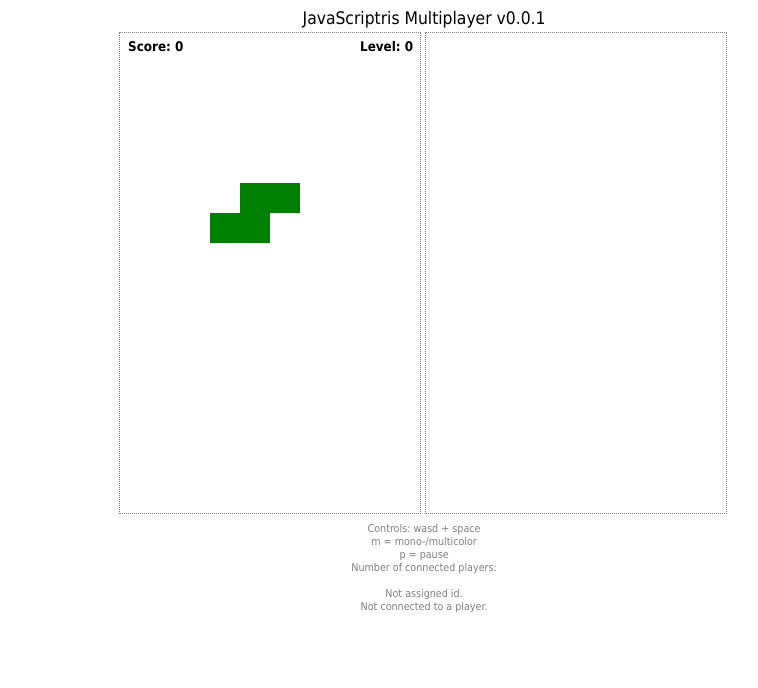
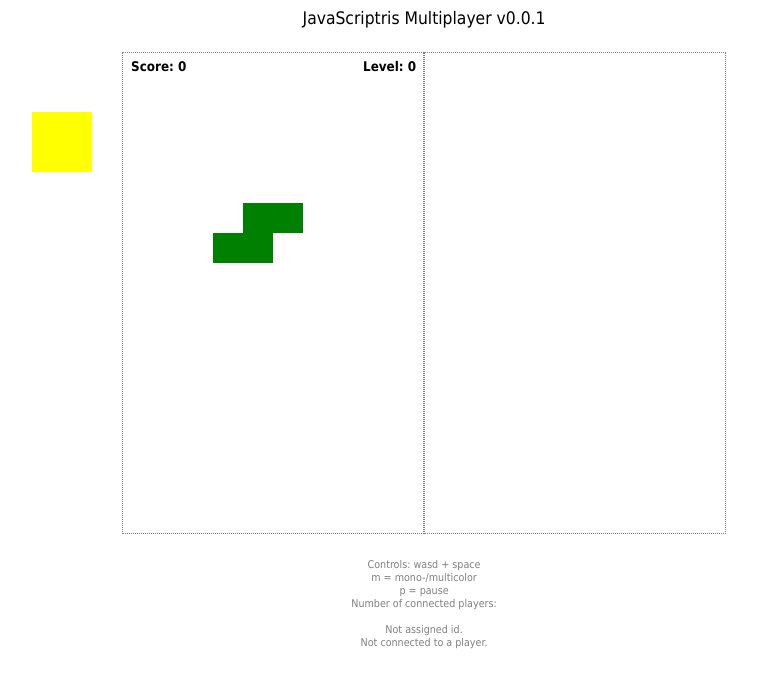
Before and after one commit to hagward/JavaScriptris, a website: page game.html in a window 1280 px wide. Shown: the whole page, without its empty margins (216-974 px from the left). Drawn offline with nearby package versions, Linux system fonts and the light colour scheme; no server answers.

Commit message:
A wild tetromino appears!
- Added a 'main' and a 'next' canvas for both players and adjusted the
appearance.
- Added functionality for a client to send information about its
tetrominos on 'newTetromino()'.
- Started to multiplayerize the code in tetris.js.

```diff
--- a/game.html
+++ b/game.html
@@ -3,35 +3,6 @@
     <head>
         <meta charset="UTF-8">
         <title>JavaScriptris</title>
-
-		<script src="/socket.io/socket.io.js"></script>
-
-		<script type="text/javascript">
-			// Create socket.io connection.
-			var socket = io.connect('/');
-			var userid = "";
-
-			socket.on('onconnected', function(data) {
-		  		document.getElementById("playerID").innerHTML = "My ID: <b>" + data.id + "</b>";
-		  	});
-
-		  	socket.on('playerCountMessage', function(data){
-    			document.getElementById("playerCount").innerHTML = "Number of connected players: " + data.clients;
-  			});
-
-  			socket.on('foundPlayer', function (data) {
-  				document.getElementById("connectedToPlayer").innerHTML = "Connected to player " + data.id;
-  				userid = data.id;
-  			});
-
-
-  			socket.on('playerDisconnect', function (data) {
-  				document.getElementById("connectedToPlayer").innerHTML = "Not connected to a player.";
-
-  				socket.emit("searchingForPlayer", {id: userid});
-  			});
-		</script>
-
         <link rel="shortcut icon" href="./favicon.ico">
         <style>
             #header {
@@ -46,13 +17,18 @@
                 margin-top: 4px;
             }
             #content {
-				width: 610px;
+                width: 844px;
                 margin: 0 auto;
-				display: block;
+                padding: 20px;
             }
             .canvas_main {
+            	float: left;
                 border: 1px dotted grey;
                 width: 300px;
+            }
+            .canvas_next {
+            	float: left;
+            	width: 120px;
             }
         </style>
     </head>
@@ -60,14 +36,14 @@
         <div id="header">JavaScriptris Multiplayer v0.0.1</div>
 
         <div id="content">
-			<canvas id="maincanvas" class="canvas_main" width="300" height="480">
+        	<canvas id="nexttetrocanvas_p1" class="canvas_next" width="120" height="180"></canvas>
+            <canvas id="maincanvas_p1" class="canvas_main" width="300" height="480">
                 Your browser does not support canvas!
             </canvas>
-			<canvas id="nexttetrocanvas" width="90" height="180" style="display: none"></canvas>
-
-			<canvas id="b" class="canvas_main" width="300" height="480"></canvas>
+            <canvas id="maincanvas_p2" class="canvas_main" width="300" height="480"></canvas>
+            <canvas id="nexttetrocanvas_p2" class="canvas_next" width="120" height="180"></canvas>
+            <div style="clear: both"></div>
         </div>
-
 
         <div id="footer">
             Controls: wasd + space<br>
@@ -77,6 +53,9 @@
             <div id="playerID">Not assigned id.</div>
             <div id="connectedToPlayer">Not connected to a player.</div>
         </div>
-		<script type="text/javascript" src="tetris.js"></script>
+
+        <script src="/socket.io/socket.io.js"></script>
+        <script src="tetris.js"></script>
+        <script src="client.js"></script>
     </body>
 </html>
--- a/tetris.js
+++ b/tetris.js
@@ -18,21 +18,42 @@
  * Enjoy this fun little project!
  */
 
- // todo: make block size relative to the canvas size
- // todo: wall kicks
+ // TODO: make (most of) the game variables arrays, indexable for P1 and P2.
+
+ // Create socket.io connection.
+var socket = io.connect('/');
+var userid = '';
 
 var updateInterval = 1000;
 
-// Constants for x and y indices in the block lists.
+var multiplayer = false;
+
+// Constants for x and y indices in the block lists, and for players.
 var X = 0;
 var Y = 1;
+var P1 = 0;
+var P2 = 1;
 
+Tetromino = {
+    I : 0,
+    O : 1,
+    T : 2,
+    J : 3,
+    L : 4,
+    S : 5,
+    Z : 6
+}
+
+var maxLevel = 99;
 var level = 0;
-var maxLevel = 99;
 var score = 0;
 var rowScores = [40, 100, 300, 1200];
 
 var monochrome = false;
+
+// Determines whether to show the moving tetromino or not.
+var running = true;
+var paused = false;
 
 // Contains all 19 fixed tetrominoes. The first element in all lists is the
 // pivot element that the other blocks rotate around.
@@ -48,43 +69,43 @@ var tetros = [
     [[[0,0],[0,-1],[1,0],[1,1]], [[0,0],[0,1],[-1,1],[1,0]]], // S
     [[[0,0],[0,1],[1,0],[1,-1]], [[0,0],[-1,0],[0,1],[1,1]]] // Z
 ]
-
-// Determines whether to show the moving tetromino or not.
-var running = true;
-var paused = false;
-
-Tetromino = {
-	I : 0,
-	O : 1,
-	T : 2,
-	J : 3,
-	L : 4,
-	S : 5,
-	Z : 6
-}
-
 var colors = ['cyan', 'yellow', 'purple', 'blue', 'orange', 'green', 'red'];
 
-var c1 = document.getElementById('maincanvas');
-var c2 = document.getElementById('nexttetrocanvas');
-var ctx1 = c1.getContext('2d');
-var ctx2 = c2.getContext('2d');
+var mainCanvas = [
+    document.getElementById('maincanvas_p1'),
+    document.getElementById('maincanvas_p2')
+];
+var nextCanvas = [
+    document.getElementById('nexttetrocanvas_p1'),
+    document.getElementById('nexttetrocanvas_p2')
+];
+var mainContext = [
+    mainCanvas[P1].getContext('2d'),
+    mainCanvas[P2].getContext('2d')
+];
+var nextContext = [
+    nextCanvas[P1].getContext('2d'),
+    nextCanvas[P2].getContext('2d')
+];
 
 // Block size.
-var bsize = c1.width / 10;
+var bsize = mainCanvas[P1].width / 10;
 
 // Dimensions of the canvas in #blocks.
-var width = c1.width / bsize;
-var height = c1.height / bsize;
+var width = mainCanvas[P1].width / bsize;
+var height = mainCanvas[P1].height / bsize;
 
 // Initialize a two-dimensional array representing the board. A cell either has
 // the value -1 (uninitialized) or an index from the array 'colors',
 // representing a block of a certain color at that position.
-var blocks = [];
+var blocks = [], blocksP2 = [];
 for (var i = 0; i < height; i++) {
     blocks.push([]);
-	for (var j = 0; j < width; j++)
+    blocksP2.push([]);
+    for (var j = 0; j < width; j++) {
         blocks[i].push(-1);
+        blocksP2[i].push(-1);
+    }
 }
 
 // A value between 0-7 (see Tetromino enum).
@@ -103,9 +124,13 @@ function newGame() {
     running = true;
     paused = false;
 
-	for (var i = 0; i < height; i++)
-		for (var j = 0; j < width; j++)
+    // Clear the block arrays.
+    for (var i = 0; i < height; i++) {
+        for (var j = 0; j < width; j++) {
             blocks[i][j] = -1;
+            blocksP2[i][j] = -1;
+        }
+    }
 
     nextTet = Math.floor(Math.random() * 7);
     newTetromino();
@@ -134,12 +159,12 @@ function newTetromino() {
     y *= -1;
 
     // Game over if the newly spawned tetromino starts on any old ones.
-	for (var i = 0; i < 4; i++) {
-		if (blocks[y+tetros[curTet][r][i][Y]][x+tetros[curTet][r][i][X]] > -1) {
+    if (checkStartsWithCollision(blocks)) {
         gameOver();
         return;
     }
-	}
+
+    socket.emit('newTetromino');
 }
 
 function moveLeft() {
@@ -209,12 +234,10 @@ function checkRowsCompleted() {
         // Home-crafted formula for levelling up...
         var newLevel = Math.floor(score/(200*(level+1)));
         if (newLevel > level) {
-			// console.log('new level: ' + level + ' -> ' + newLevel);
             level = (newLevel < maxLevel) ? newLevel : maxLevel;
 
             var newInterval = updateInterval - 30 * level;
             if (newInterval > 0) {
-				// console.log('new update interval: ' + updateInterval + ' -> ' + newInterval);
                 updateInterval = newInterval;
                 clearInterval(gameLoop);
                 gameLoop = setInterval(run, updateInterval);
@@ -224,7 +247,6 @@ function checkRowsCompleted() {
 }
 
 function gameOver() {
-	// console.log('game over');
     clearInterval(gameLoop);
     running = false;
 }
@@ -246,6 +268,14 @@ function togglePaused() {
     paused = !paused;
 }
 
+// Checks if the newly spawned tetromino collides with previous ones.
+function checkStartsWithCollision(b) {
+    for (var i = 0; i < 4; i++)
+        if (b[y+tetros[curTet][r][i][Y]][x+tetros[curTet][r][i][X]] > -1)
+            return true;
+    return false;
+}
+
 // This function handles all the game logic. It updates the tetromino's
 // position and checks for collisions.
 function update() {
@@ -253,7 +283,6 @@ function update() {
     for (var i = 0; i < 4; i++) {
         if (y + tetros[curTet][r][i][Y] >= height - 1 ||
                 blocks[y+tetros[curTet][r][i][Y]+1][x+tetros[curTet][r][i][X]] > -1) {
-			// console.log('tetromino has landed!');
             lockCurrent();
             checkRowsCompleted();
             newTetromino();
@@ -264,55 +293,61 @@ function update() {
     return false;
 }
 
+function clearCanvases() {
+	mainCanvas[P1].width = mainCanvas[P1].width;
+	mainCanvas[P2].width = mainCanvas[P2].width;
+	nextCanvas[P1].width = nextCanvas[P1].width;
+	nextCanvas[P2].width = nextCanvas[P2].width;
+}
+
 function draw() {
-	c1.width = c1.width; // clear canvas
-	c2.width = c2.width;
+	clearCanvases();
 
-	if (monochrome) ctx1.fillStyle = 'black';
+	mainContext[P1].fillStyle = 'black';
 
     // Draw the locked tetrominos.
     for (var i = 0; i < height; i++)
         for (var j = 0; j < width; j++)
             if (blocks[i][j] > -1) {
-				if (!monochrome) ctx1.fillStyle = colors[blocks[i][j]];
-				ctx1.fillRect(j*bsize, i*bsize, bsize, bsize);
+                if (!monochrome) mainContext[P1].fillStyle = colors[blocks[i][j]];
+                mainContext[P1].fillRect(j*bsize, i*bsize, bsize, bsize);
             }
 
     if (running) {
-		if (!monochrome) ctx1.fillStyle = colors[curTet];
-		if (!monochrome) ctx2.fillStyle = colors[nextTet];
+        if (!monochrome) mainContext[P1].fillStyle = colors[curTet];
+        if (!monochrome) nextContext[P1].fillStyle = colors[nextTet];
         for (var i = 0; i < 4; i++) {
             // Draw the current moving tetromino.
-			ctx1.fillRect((x+tetros[curTet][r][i][X])*bsize,
+            mainContext[P1].fillRect((x+tetros[curTet][r][i][X])*bsize,
                     (y+tetros[curTet][r][i][Y])*bsize,
                     bsize, bsize);
             // Draw the next tetromino.
-			ctx2.fillRect(bsize + tetros[nextTet][0][i][X]*bsize,
+            nextContext[P1].fillRect(bsize + tetros[nextTet][0][i][X]*bsize,
                     3*bsize + tetros[nextTet][0][i][Y]*bsize,
                     bsize, bsize);
         }
     } else {
         // Game over.
-		ctx1.fillStyle = (monochrome) ? "rgba(0, 0, 0, 0.3)" : "rgba(255, 0, 0, 0.3)";
-		ctx1.fillRect(0, 0, c1.width, c1.height);
-		ctx1.fillStyle = "white";
-		ctx1.font = "bold 30pt Tahoma";
-		ctx1.fillText("GAME OVER", 30, 240);
+        mainContext[P1].fillStyle = (monochrome) ? "rgba(0, 0, 0, 0.3)" : "rgba(255, 0, 0, 0.3)";
+        mainContext[P1].fillRect(0, 0, mainCanvas[P1].width, mainCanvas[P1].height);
+        mainContext[P1].fillStyle = "white";
+        mainContext[P1].font = "bold 30pt Tahoma";
+        mainContext[P1].fillText("GAME OVER", 30, 240);
     }
 
     if (paused) {
-		ctx1.fillStyle = (monochrome) ? "rgba(0, 0, 0, 0.3)" : "rgba(0, 0, 255, 0.3)";
-		ctx1.fillRect(0, 0, c1.width, c1.height);
-		ctx1.fillStyle = "white";
-		ctx1.font = "bold 30pt Tahoma";
-		ctx1.fillText("PAUSED", 70, 240);
+        mainContext[P1].fillStyle = (monochrome) ? "rgba(0, 0, 0, 0.3)" : "rgba(0, 0, 255, 0.3)";
+        mainContext[P1].fillRect(0, 0, mainCanvas[P1].width, mainCanvas[P1].height);
+        mainContext[P1].fillStyle = "white";
+        mainContext[P1].font = "bold 30pt Tahoma";
+        mainContext[P1].fillText("PAUSED", 70, 240);
     }
 
     // Draw the score and level.
-	ctx1.fillStyle = 'black';
-	ctx1.font = "bold 10pt Tahoma";
-	ctx1.fillText("Score: " + score, 8, 18);
-	ctx1.fillText("Level: " + level, c1.width-60, 18);
+    mainContext[P1].fillStyle = 'black';
+    mainContext[P1].font = "bold 10pt Tahoma";
+    mainContext[P1].fillText("Score: " + score, 8, 18);
+    mainContext[P1].fillText("Level: " + level, mainCanvas[P1].width-60, 18);
 }
 
 function run() {
@@ -351,3 +386,29 @@ document.onkeypress = function(e) {
     }
     draw();
 }
+
+socket.on('connected', function (data) {
+    document.getElementById("playerID").innerHTML = "My ID: <b>" + data.id + "</b>";
+});
+
+socket.on('playerCountMessage', function (data){
+    document.getElementById("playerCount").innerHTML = "Number of connected players: " + data.clients;
+});
+
+socket.on('foundPlayer', function (data) {
+    document.getElementById("connectedToPlayer").innerHTML = "Connected to player " + data.id;
+    userid = data.id;
+    newGame();
+    socket.emit('newTetromino', {current: curTet, next: nextTet, rotation: r, x: x, y: y});
+});
+
+socket.on('playerDisconnect', function (data) {
+    document.getElementById("connectedToPlayer").innerHTML = "Not connected to a player.";
+    socket.emit("searchingForPlayer", {id: userid});
+});
+
+// TODO: update the game to show the other player's tetromino(s).
+socket.on('newTetromino', function (data) {
+	multiplayer = true;
+	console.log('The other guy spawned a new thing!');
+});
```
Also changed, not shown: server.js (+16 -14 lines). Lines whose indentation alone changed are shown as unchanged.
